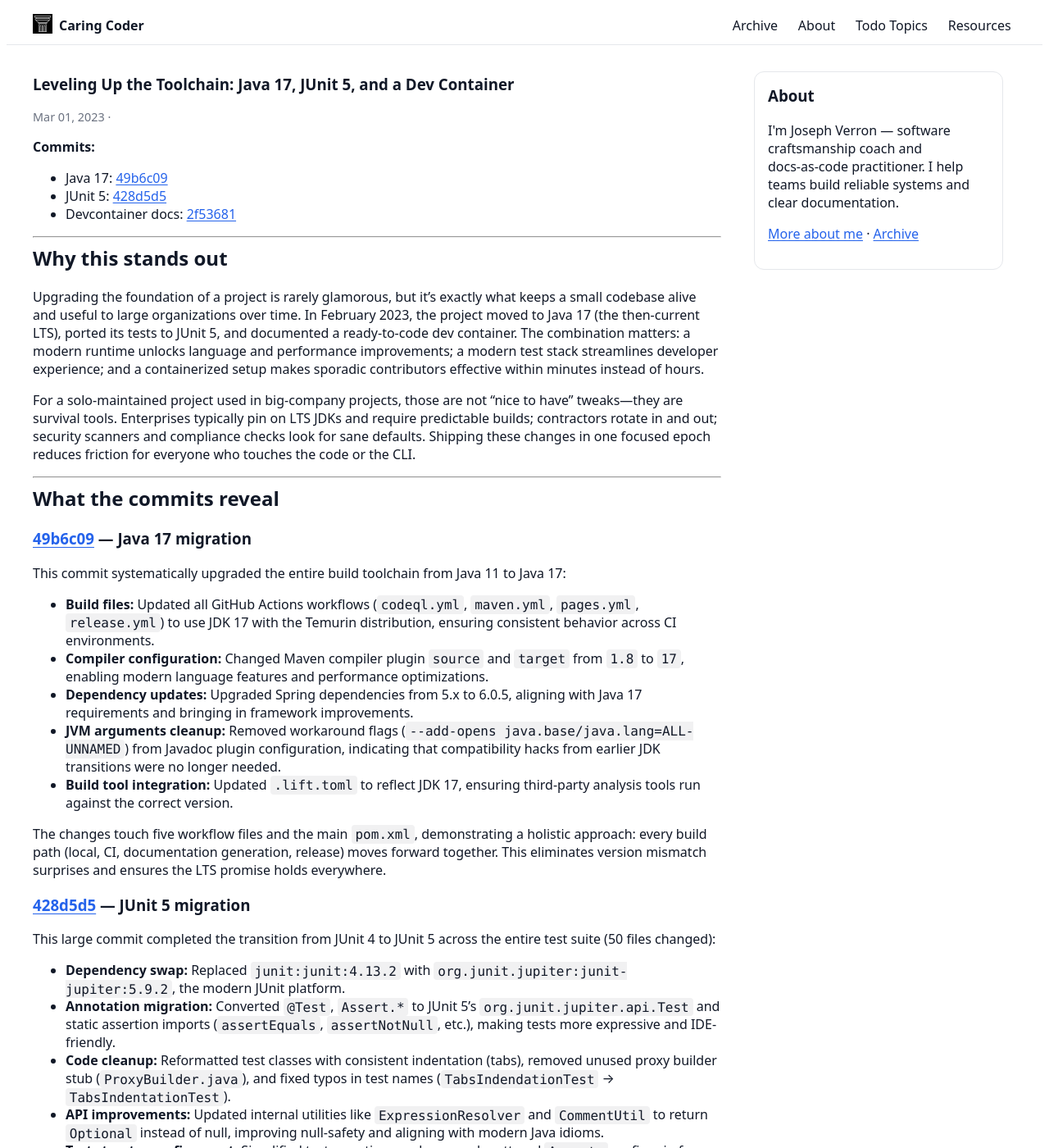
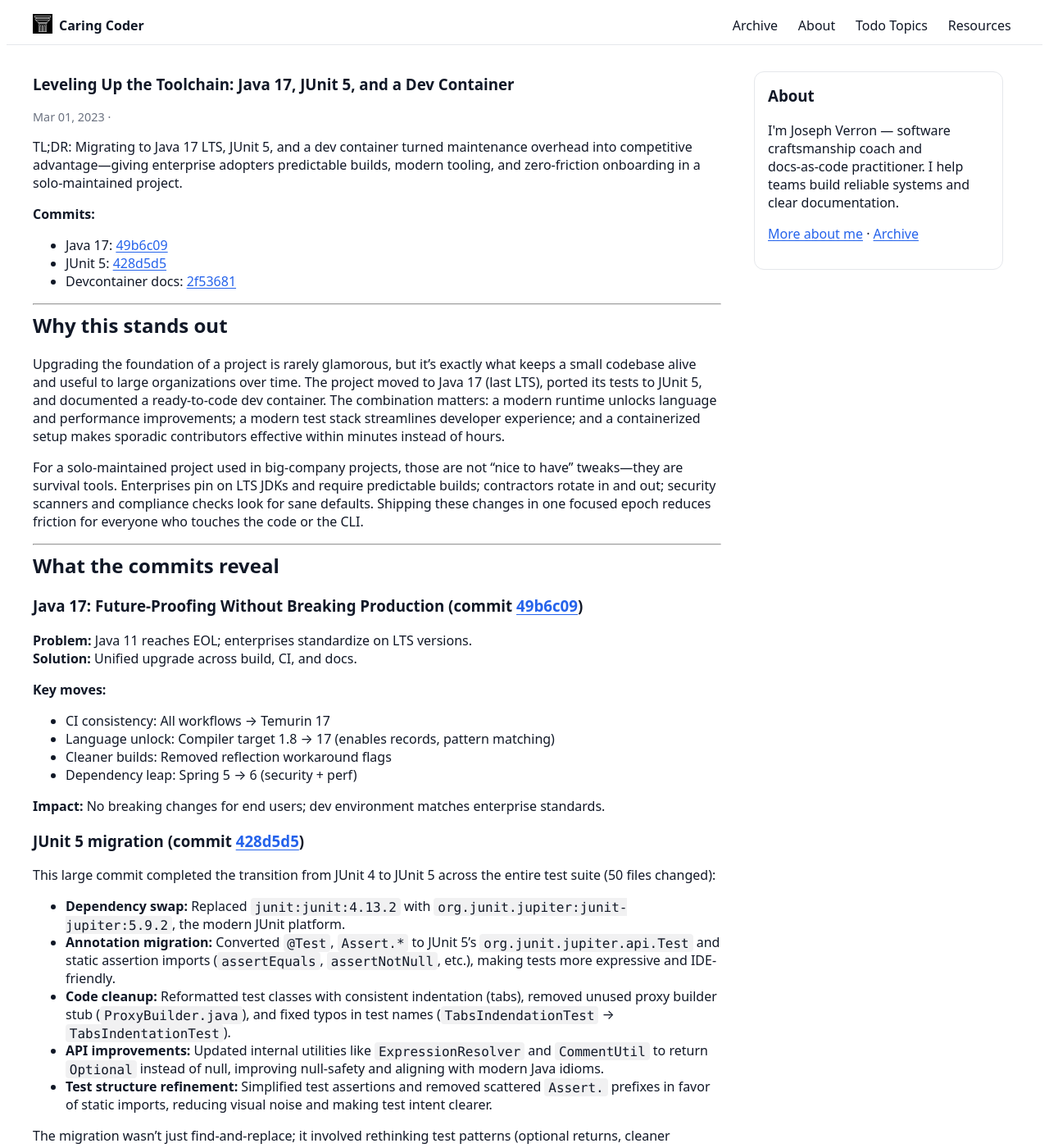
Before and after one commit to verronpro/blog, a Jekyll site: the page built from _posts/2023-03-01-monthly-commit-level-up-toolchain.md, in a window 1280 px wide and 1400 px high. Shown: the whole window at 82% size. Built offline with Jekyll 4.4.1, drawn with Linux system fonts in a browser that asks for light colours; some of the changed text lies outside the part shown.

Commit message:
Update title, categories, and content in "Monthly Commit: Leveling Up the Toolchain" post for clarity and improved readability. Add TL;DR, refine structure, and streamline formatting.

```diff
--- a/_posts/2023-03-01-monthly-commit-level-up-toolchain.md
+++ b/_posts/2023-03-01-monthly-commit-level-up-toolchain.md
@@ -2,8 +2,10 @@
 layout: article
 title:  "Leveling Up the Toolchain: Java 17, JUnit 5, and a Dev Container"
 date:   2023-03-01 09:00:00
-categories: [agility, craftsmanship, docs-as-code, solo-maintainer, enterprise, maintenance, platform, ci-cd]
+categories: [ci-cd, java17, junit5, devcontainers, agility, craftsmanship, docs-as-code, solo-maintainer, enterprise, maintenance, platform, maven]
 ---
+
+TL;DR: Migrating to Java 17 LTS, JUnit 5, and a dev container turned maintenance overhead into competitive advantage—giving enterprise adopters predictable builds, modern tooling, and zero-friction onboarding in a solo-maintained project.
 
 **Commits:**
 - Java 17: [49b6c09](https://github.com/verronpro/office-stamper/commit/49b6c09)
@@ -14,27 +16,28 @@ categories: [agility, craftsmanship, docs-as-code, solo-maintainer, enterprise,
 
 ## Why this stands out
 
-Upgrading the foundation of a project is rarely glamorous, but it's exactly what keeps a small codebase alive and useful to large organizations over time. In February 2023, the project moved to Java 17 (the then‑current LTS), ported its tests to JUnit 5, and documented a ready‑to‑code dev container. The combination matters: a modern runtime unlocks language and performance improvements; a modern test stack streamlines developer experience; and a containerized setup makes sporadic contributors effective within minutes instead of hours.
+Upgrading the foundation of a project is rarely glamorous, but it's exactly what keeps a small codebase alive and useful to large organizations over time. The project moved to Java 17 (last LTS), ported its tests to JUnit 5, and documented a ready‑to‑code dev container. The combination matters: a modern runtime unlocks language and performance improvements; a modern test stack streamlines developer experience; and a containerized setup makes sporadic contributors effective within minutes instead of hours.
 
-For a solo‑maintained project used in big‑company projects, those are not "nice to have" tweaks—they are survival tools. Enterprises typically pin on LTS JDKs and require predictable builds; contractors rotate in and out; security scanners and compliance checks look for sane defaults. Shipping these changes in one focused epoch reduces friction for everyone who touches the code or the CLI.
+For a solo‑maintained project used in big‑company projects, those are not "nice to have" tweaks—they are survival tools. Enterprises pin on LTS JDKs and require predictable builds; contractors rotate in and out; security scanners and compliance checks look for sane defaults. Shipping these changes in one focused epoch reduces friction for everyone who touches the code or the CLI.
 
 ---
 
 ## What the commits reveal
 
-### [49b6c09](https://github.com/verronpro/office-stamper/commit/49b6c09) — Java 17 migration
+### Java 17: Future-Proofing Without Breaking Production (commit [49b6c09](https://github.com/verronpro/office-stamper/commit/49b6c09))
 
-This commit systematically upgraded the entire build toolchain from Java 11 to Java 17:
+**Problem:** Java 11 reaches EOL; enterprises standardize on LTS versions.
+**Solution:** Unified upgrade across build, CI, and docs.
 
-- **Build files:** Updated all GitHub Actions workflows (`codeql.yml`, `maven.yml`, `pages.yml`, `release.yml`) to use JDK 17 with the Temurin distribution, ensuring consistent behavior across CI environments.
-- **Compiler configuration:** Changed Maven compiler plugin `source` and `target` from `1.8` to `17`, enabling modern language features and performance optimizations.
-- **Dependency updates:** Upgraded Spring dependencies from 5.x to 6.0.5, aligning with Java 17 requirements and bringing in framework improvements.
-- **JVM arguments cleanup:** Removed workaround flags (`--add-opens java.base/java.lang=ALL-UNNAMED`) from Javadoc plugin configuration, indicating that compatibility hacks from earlier JDK transitions were no longer needed.
-- **Build tool integration:** Updated `.lift.toml` to reflect JDK 17, ensuring third-party analysis tools run against the correct version.
+**Key moves:**
+- CI consistency: All workflows → Temurin 17
+- Language unlock: Compiler target 1.8 → 17 (enables records, pattern matching)
+- Cleaner builds: Removed reflection workaround flags
+- Dependency leap: Spring 5 → 6 (security + perf)
 
-The changes touch five workflow files and the main `pom.xml`, demonstrating a holistic approach: every build path (local, CI, documentation generation, release) moves forward together. This eliminates version mismatch surprises and ensures the LTS promise holds everywhere.
+**Impact:** No breaking changes for end users; dev environment matches enterprise standards.
 
-### [428d5d5](https://github.com/verronpro/office-stamper/commit/428d5d5) — JUnit 5 migration
+### JUnit 5 migration (commit [428d5d5](https://github.com/verronpro/office-stamper/commit/428d5d5))
 
 This large commit completed the transition from JUnit 4 to JUnit 5 across the entire test suite (50 files changed):
 
@@ -46,15 +49,23 @@ This large commit completed the transition from JUnit 4 to JUnit 5 across the en
 
 The migration wasn't just find-and-replace; it involved rethinking test patterns (optional returns, cleaner assertions) and establishing a consistent style that future contributors can follow without re-learning old conventions.
 
-### [2f53681](https://github.com/verronpro/office-stamper/commit/2f53681) — Dev container documentation
+### Dev Container: From "Works on My Machine" to "Works Everywhere" (commit [2f53681](https://github.com/verronpro/office-stamper/commit/2f53681))
 
-This commit added a `.devcontainer/devcontainer.json` file specifying:
+The contributor journey:
+*Without devcontainer:*
+1. Install JDK 17 (which vendor?)
+2. Install Maven (which version?)
+3. Configure IDE
+4. Debug PATH issues
+5. ~2 hours later: Run first test
 
-- **Base image:** Microsoft's Java 17 dev container image (`mcr.microsoft.com/devcontainers/java:0-17-buster`)
-- **Build tools:** Maven pre-installed (Gradle explicitly excluded), matching the project's build system
-- **Environment guarantee:** A single-command setup that gives any contributor—internal or external—the exact environment the maintainer uses
+*With devcontainer:*
+1. Click "Reopen in Container"
+2. 5 minutes later: Run `mvn test ✅`
 
-The 27-line file is executable documentation: it tells VS Code, GitHub Codespaces, or any devcontainer-compatible tool exactly how to provision a working workspace. For sporadic contributors or enterprise teams evaluating the project, this removes hours of "works on my machine" debugging.
+*The file:* 27 lines that encode the entire environment contract. Works in VS Code, Codespaces, or any devcontainer-compatible tool.
+
+*Enterprise benefit:* Security teams can audit the environment spec in one file instead of reverse-engineering setup docs.
 
 ---
 
@@ -64,34 +75,32 @@ The 27-line file is executable documentation: it tells VS Code, GitHub Codespace
 - **Clarity over cleverness:** JUnit 5's parameterized tests and extensions make intent visible. When tests read like documentation, they *are* documentation-as-code.
 - **Eliminate setup tax:** The dev container is executable onboarding. It encodes the environment contract so a contributor—or future you—doesn't rediscover dependencies on every machine.
 
----
+> **💭 Maintainer Note:**
+> "As a solo maintainer, every hour spent helping someone set up their environment is an hour *not* spent fixing bugs or adding features. The dev container isn't laziness—it's survival. When a contractor opens a PR and their first message is 'tests pass locally,' not 'how do I install Maven?', that's a win."
 
-## Solo maintainer + enterprise usage angle
+## Design Decisions
 
-When you're the only maintainer, **the build must be boring**. Java 17 is broadly supported by corporate JDK distributions and build farms; JUnit 5 is the default in most organizations. That means fewer surprises when a large company consumes office-stamper in a sporadic project or invokes the CLI in a constrained runner.
+**Decision: Java 17 as minimum runtime**
+*Trade-off:* Excludes Java 8/11 users.
+*Rationale:* LTS support, security patches, modern APIs. Users stuck on older JDKs can use office-stamper 1.x.
+*Safety net:* Full test suite on Temurin, Corretto, and Azul Zulu.
 
-The dev container is a welcome mat: it tells a security or platform team exactly what's needed to reproduce the environment. For teams adopting the tool, this translates into predictable onboarding—a developer can clone, open the container, run tests, and start reading code that uses the same testing style they use elsewhere. That minimizes context switching and builds confidence.
+**Decision: Devcontainer as optional**
+*Trade-off:* Not everyone uses VS Code.
+*Rationale:* Plain Maven remains primary; devcontainer is a productivity boost, not a requirement.
+*Safety net:* CONTRIBUTING.md documents both paths.
 
 ---
 
-## Risks and mitigations
-
-### Risk: Dependency drift or subtle runtime changes with Java 17.
-**Mitigation:** Run the full test suite on multiple JDK vendors; pin versions in Maven; document supported JDKs explicitly.
-
-### Risk: Contributors stuck on older JDKs.
-**Mitigation:** Keep the CLI runnable on standard JREs; document the minimal runtime for end users separately from the development baseline.
-
-### Risk: Devcontainer lock-in.
-**Mitigation:** Treat it as optional scaffolding; keep plain Maven commands the source of truth so local builds remain first-class.
-
----
-
-## How to apply this
-
-1. **Plan platform upgrades as small steps:** Upgrade the JDK, fix the build, migrate tests, then document the environment. Ship each step with CI green.
-2. **Use JUnit 5 features** to make tests intention-revealing (parameterized tests, `@Nested`, temporary directories).
-3. **Provide an executable environment spec** (devcontainer, `Dockerfile`, or wrapper) that a newcomer can run untouched. Pair it with a short "Getting started" doc.
+## Your Platform Upgrade Checklist
+Planning a similar migration? Use this:
+- *Audit dependencies* for LTS compatibility
+- *Pin versions* in CI (JDK vendor + version)
+- *Migrate tests incrementally* (one package at a time)
+- *Run full suite* on multiple JDK vendors (Temurin, Corretto, OpenJDK)
+- *Document runtime requirements* separately from dev requirements
+- *Provide executable environment* (devcontainer, Dockerfile, or Nix flake)
+- *Tag a release* immediately after green CI (makes rollback trivial)
 
 ---
 
```
